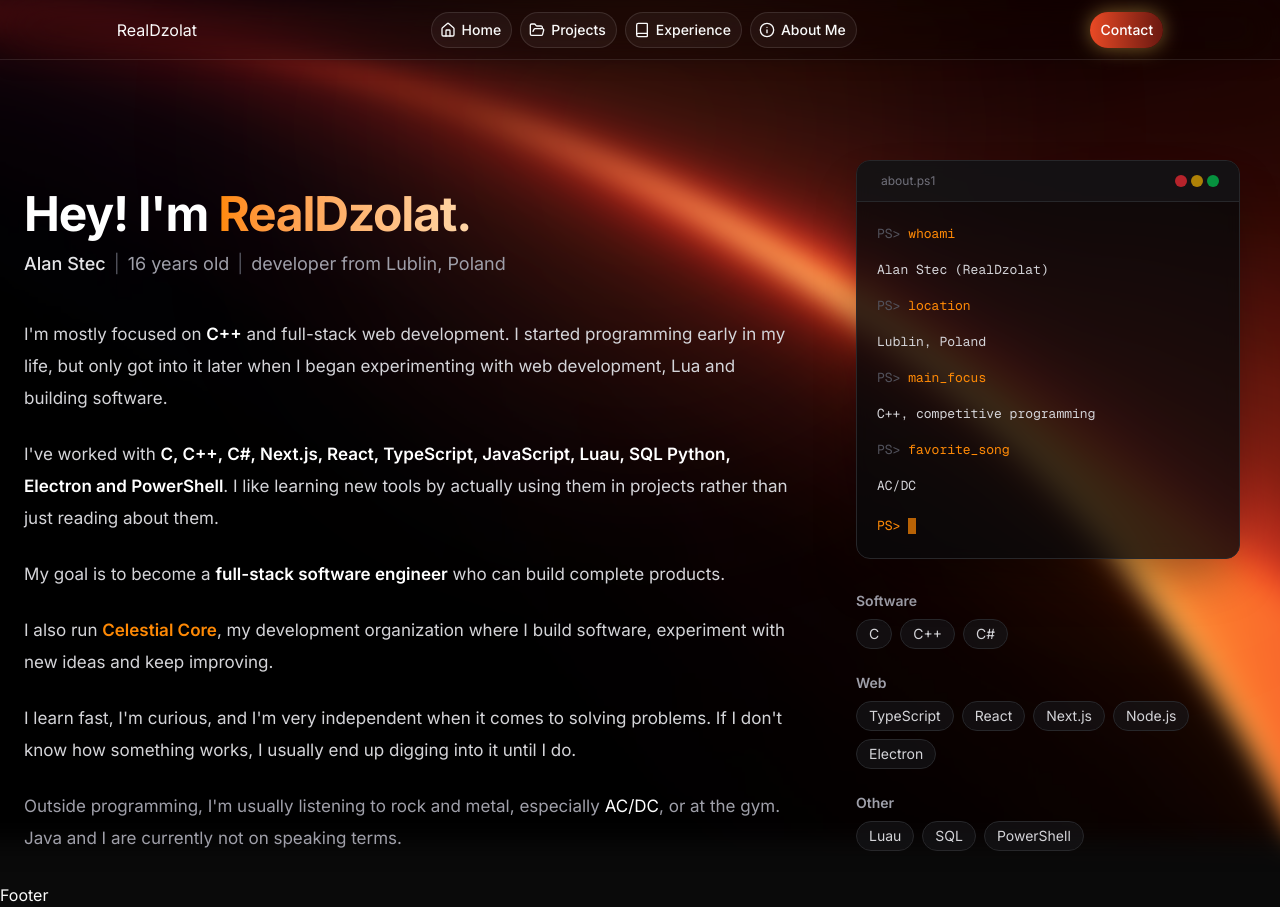
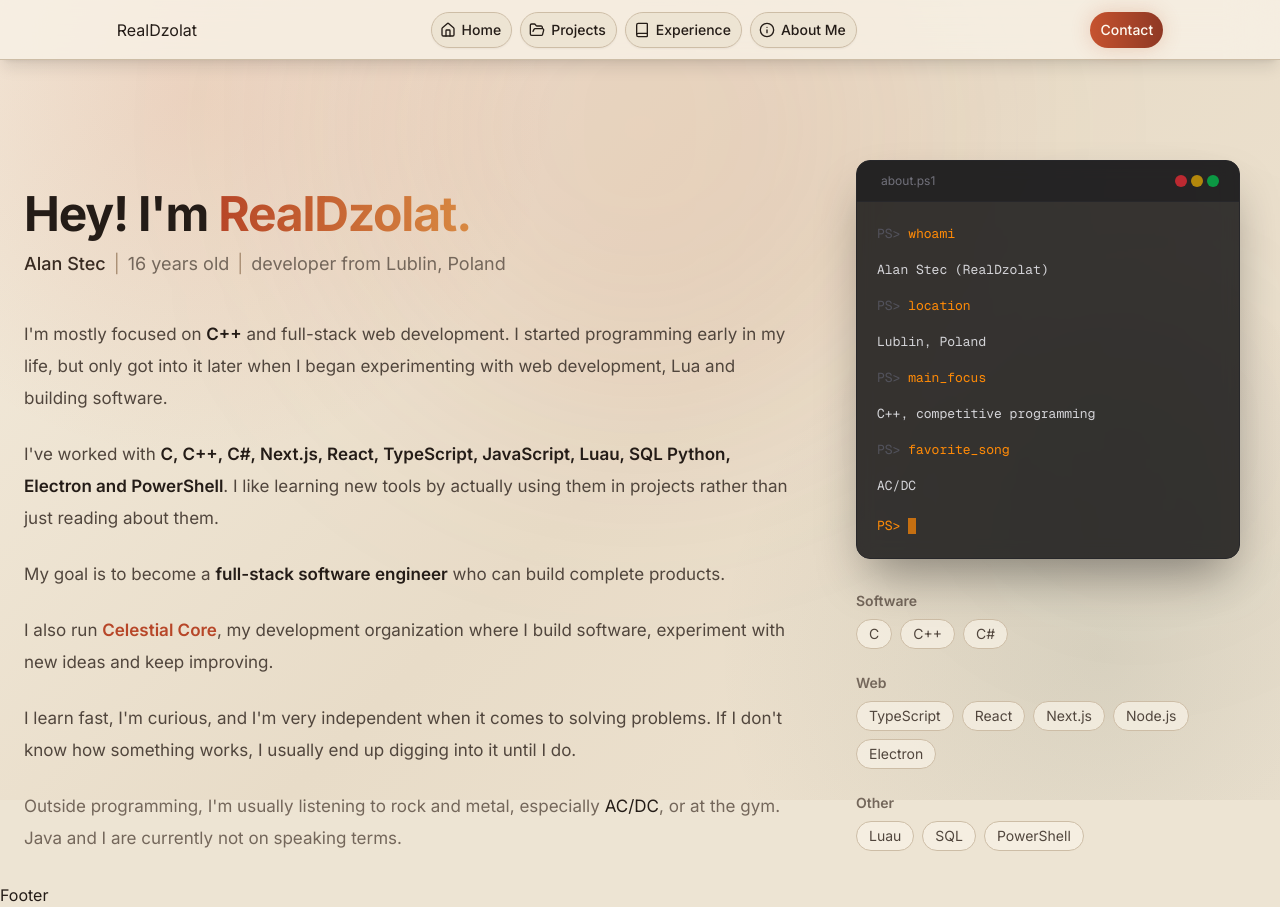
Before and after one commit to Dzolat/Portfolio, a Next.js app: page /about in a window 1280 px wide. Built offline with nearby package versions, Linux system fonts and the light colour scheme.

Commit message:
Switch site to light theme
this took like 4 hours 😭

```diff
--- a/app/about/page.tsx
+++ b/app/about/page.tsx
@@ -9,30 +9,30 @@ const skills = {
 export default async function AboutPage() {
   return (
     <main className="relative min-h-screen overflow-hidden px-6 pt-24">
-      <div className="pointer-events-none absolute -top-40 left-1/2 h-[36rem] w-[36rem] -translate-x-1/2 rounded-full bg-orange-500/10 blur-[120px]" />
-      <div className="pointer-events-none absolute top-72 right-0 h-72 w-72 rounded-full bg-orange-500/5 blur-[100px]" />
+      <div className="pointer-events-none absolute -top-40 left-1/2 h-[36rem] w-[36rem] -translate-x-1/2 rounded-full bg-[#c6532f]/10 blur-[120px]" />
+      <div className="pointer-events-none absolute top-72 right-0 h-72 w-72 rounded-full bg-[#29483d]/5 blur-[100px]" />
 
       <section className="relative mx-auto flex max-w-7xl flex-row items-center gap-16 pt-16 pb-4">
         <div className="flex max-w-3xl flex-col">
-          <h1 className="mt-4 text-5xl font-bold tracking-tight text-white">
+          <h1 className="mt-4 text-5xl font-bold tracking-tight text-[#241c17]">
             Hey! I&apos;m{" "}
-            <span className="bg-gradient-to-r from-orange-400 to-orange-200 bg-clip-text text-transparent">
+            <span className="bg-gradient-to-r from-[#b74628] to-[#d88942] bg-clip-text text-transparent">
               RealDzolat.
             </span>
           </h1>
 
-          <p className="mt-3 flex items-center gap-x-2 gap-y-1 text-lg text-zinc-400">
-            <span className="font-medium text-zinc-200">Alan Stec</span>
-            <span className="text-zinc-600">|</span>
+          <p className="mt-3 flex items-center gap-x-2 gap-y-1 text-lg text-[#74675b]">
+            <span className="font-medium text-[#392b22]">Alan Stec</span>
+            <span className="text-[#a88e72]">|</span>
             <span>16 years old</span>
-            <span className="text-zinc-600">|</span>
+            <span className="text-[#a88e72]">|</span>
             <span>developer from Lublin, Poland</span>
           </p>
 
-          <div className="mt-10 space-y-6 text-[17px] leading-8 text-zinc-300">
+          <div className="mt-10 space-y-6 text-[17px] leading-8 text-[#51463d]">
             <p>
               I&apos;m mostly focused on{" "}
-              <span className="font-semibold text-white">C++</span> and
+              <span className="font-semibold text-[#241c17]">C++</span> and
               full-stack web development. I started programming early in my
               life, but only got into it later when I began experimenting with
               web development, Lua and building software.
@@ -40,7 +40,7 @@ export default async function AboutPage() {
 
             <p>
               I&apos;ve worked with{" "}
-              <span className="font-semibold text-white">
+              <span className="font-semibold text-[#241c17]">
                 C, C++, C#, Next.js, React, TypeScript, JavaScript, Luau, SQL Python, Electron and PowerShell
               </span>
               . I like learning new tools by actually using them in projects
@@ -49,7 +49,7 @@ export default async function AboutPage() {
 
             <p>
               My goal is to become a{" "}
-              <span className="font-semibold text-white">
+              <span className="font-semibold text-[#241c17]">
                 full-stack software engineer
               </span>{" "}
               who can build complete products.
@@ -61,7 +61,7 @@ export default async function AboutPage() {
                 href="https://github.com/Celestial-Core-Official"
                 target="_blank"
                 rel="noopener noreferrer"
-                className="font-semibold text-orange-400"
+                className="font-semibold text-[#b74628]"
               >
                 Celestial Core
               </a>
@@ -75,9 +75,9 @@ export default async function AboutPage() {
               works, I usually end up digging into it until I do.
             </p>
 
-            <p className="text-zinc-400">
+            <p className="text-[#74675b]">
               Outside programming, I&apos;m usually listening to rock and metal,
-              especially <span className="text-white">AC/DC</span>, or at the
+              especially <span className="text-[#241c17]">AC/DC</span>, or at the
               gym. Java and I are currently not on speaking terms.
             </p>
           </div>
@@ -131,7 +131,7 @@ export default async function AboutPage() {
           <div className="mt-8 flex flex-wrap gap-2">
             {Object.entries(skills).map(([category, items]) => (
               <div key={category} className="mb-4">
-                <p className="mb-2 text-sm font-semibold text-zinc-400 capitalize">
+                <p className="mb-2 text-sm font-semibold text-[#74675b] capitalize">
                   {category}
                 </p>
 
@@ -139,7 +139,7 @@ export default async function AboutPage() {
                   {items.map((skill) => (
                     <span
                       key={skill}
-                      className="rounded-full border border-zinc-800 bg-zinc-900/60 px-3 py-1 text-sm text-zinc-300"
+                      className="rounded-full border border-[#cdbda6] bg-[#f8f2e7]/70 px-3 py-1 text-sm text-[#51463d]"
                     >
                       {skill}
                     </span>
--- a/app/globals.css
+++ b/app/globals.css
@@ -56,38 +56,38 @@
 }
 
 :root {
-  --background: oklch(1 0 0);
-  --foreground: oklch(0.145 0 0);
-  --card: oklch(1 0 0);
-  --card-foreground: oklch(0.145 0 0);
-  --popover: oklch(1 0 0);
-  --popover-foreground: oklch(0.145 0 0);
-  --primary: oklch(0.205 0 0);
-  --primary-foreground: oklch(0.985 0 0);
-  --secondary: oklch(0.97 0 0);
-  --secondary-foreground: oklch(0.205 0 0);
-  --muted: oklch(0.97 0 0);
-  --muted-foreground: oklch(0.556 0 0);
-  --accent: oklch(0.97 0 0);
-  --accent-foreground: oklch(0.205 0 0);
+  --background: #ede4d3;
+  --foreground: #241c17;
+  --card: #f8f2e7;
+  --card-foreground: #241c17;
+  --popover: #f8f2e7;
+  --popover-foreground: #241c17;
+  --primary: #29483d;
+  --primary-foreground: #fffaf1;
+  --secondary: #dfd2be;
+  --secondary-foreground: #392b22;
+  --muted: #e4d8c6;
+  --muted-foreground: #74675b;
+  --accent: #c6532f;
+  --accent-foreground: #fffaf1;
   --destructive: oklch(0.577 0.245 27.325);
-  --border: oklch(0.922 0 0);
-  --input: oklch(0.922 0 0);
-  --ring: oklch(0.708 0 0);
+  --border: #cdbda6;
+  --input: #cdbda6;
+  --ring: #c6532f;
   --chart-1: oklch(0.87 0 0);
   --chart-2: oklch(0.556 0 0);
   --chart-3: oklch(0.439 0 0);
   --chart-4: oklch(0.371 0 0);
   --chart-5: oklch(0.269 0 0);
   --radius: 0.625rem;
-  --sidebar: oklch(0.985 0 0);
-  --sidebar-foreground: oklch(0.145 0 0);
-  --sidebar-primary: oklch(0.205 0 0);
-  --sidebar-primary-foreground: oklch(0.985 0 0);
-  --sidebar-accent: oklch(0.97 0 0);
-  --sidebar-accent-foreground: oklch(0.205 0 0);
-  --sidebar-border: oklch(0.922 0 0);
-  --sidebar-ring: oklch(0.708 0 0);
+  --sidebar: #f8f2e7;
+  --sidebar-foreground: #241c17;
+  --sidebar-primary: #29483d;
+  --sidebar-primary-foreground: #fffaf1;
+  --sidebar-accent: #dfd2be;
+  --sidebar-accent-foreground: #392b22;
+  --sidebar-border: #cdbda6;
+  --sidebar-ring: #c6532f;
 }
 
 .dark {
--- a/app/layout.tsx
+++ b/app/layout.tsx
@@ -36,9 +36,9 @@ export default function RootLayout({ children }: LayoutProps<"/">) {
         inter.variable,
       )}
     >
-      <body className="dark min-h-full flex flex-col">
+      <body className="min-h-full flex flex-col">
         <div className="fixed inset-0 -z-10">
-          <div className="absolute inset-0 bg-[url('/background.jpg')] bg-cover bg-center bg-no-repeat blur-md scale-110" />
+          <div className="absolute inset-0 bg-[radial-gradient(circle_at_15%_12%,rgba(198,83,47,0.14),transparent_28%),radial-gradient(circle_at_86%_82%,rgba(41,72,61,0.10),transparent_30%),linear-gradient(135deg,#f4ecdd_0%,#e8dcc8_52%,#efe4d2_100%)]" />
         </div>
         <Navbar />
         {children}
--- a/app/projects/[slug]/page.tsx
+++ b/app/projects/[slug]/page.tsx
@@ -30,7 +30,7 @@ export default async function ProjectPage({
 
   return (
     <main className="min-h-screen pt-24 px-13">
-      <article className="pt-16 prose prose-invert max-w-none px-32">
+      <article className="pt-16 prose prose-stone max-w-none px-32">
         <ReactMarkdown>{markdown}</ReactMarkdown>
       </article>
     </main>
--- a/components/Hero.tsx
+++ b/components/Hero.tsx
@@ -14,15 +14,15 @@ export default function Hero() {
 
         {/* Right side */}
         <div className="flex flex-col">
-          <h1 className="text-[clamp(4rem,8vw,8rem)] leading-[0.85] font-black tracking-tight text-white">
+          <h1 className="text-[clamp(4rem,8vw,8rem)] leading-[0.85] font-black tracking-tight text-[#241c17]">
             SOFTWARE
           </h1>
 
-          <h1 className="text-[clamp(4rem,8vw,8rem)] leading-[0.85] font-black tracking-tight text-white/15">
+          <h1 className="text-[clamp(4rem,8vw,8rem)] leading-[0.85] font-black tracking-tight text-[#a88e72]">
             DEVELOPER
           </h1>
 
-          <p className="mt-8 max-w-xl text-lg leading-relaxed text-white/50">
+          <p className="mt-8 max-w-xl text-lg leading-relaxed text-[#74675b]">
             I build software, web apps and games.
           </p>
 
--- a/components/Navbar.tsx
+++ b/components/Navbar.tsx
@@ -4,7 +4,7 @@ import { Home, FolderOpen, Info, Book } from "lucide-react";
 
 export default function Navbar() {
   return (
-    <nav className="z-2 fixed flex justify-around items-center w-full h-15 bg-black/20 backdrop-blur-xl border-b border-white/10 shadow-lg">
+    <nav className="z-2 fixed flex justify-around items-center w-full h-15 bg-[#f8f2e7]/80 backdrop-blur-xl border-b border-[#cdbda6] shadow-lg">
       <h1>
         RealDzolat
       </h1>
@@ -35,10 +35,10 @@ export default function Navbar() {
         render={<Link href="/contact" />}
         className="
         rounded-full
-        bg-gradient-to-r from-[#ea4a25] to-[#6a1810]
-        text-white
+        bg-gradient-to-r from-[#c6532f] to-[#8f3824]
+        text-[#fffaf1]
         border-0
-        shadow-[0_0_20px_rgba(253,207,88,0.45)]
+        shadow-[0_0_20px_rgba(198,83,47,0.24)]
         transition-shadow">
         Contact
       </Button>
--- a/components/ProjectCard.tsx
+++ b/components/ProjectCard.tsx
@@ -17,7 +17,7 @@ export default function ProjectCard({
     path
 }: ProjectCardProps) {
   return (
-    <Card>
+    <Card className="bg-gradient-to-r from-[#f8f2e7] to-[#eadcc7]">
         <CardHeader>
             <CardTitle>{title}</CardTitle>
             <CardDescription>{description}</CardDescription>
```
Also changed, not shown: components/Profile.tsx (+4 -4 lines).
